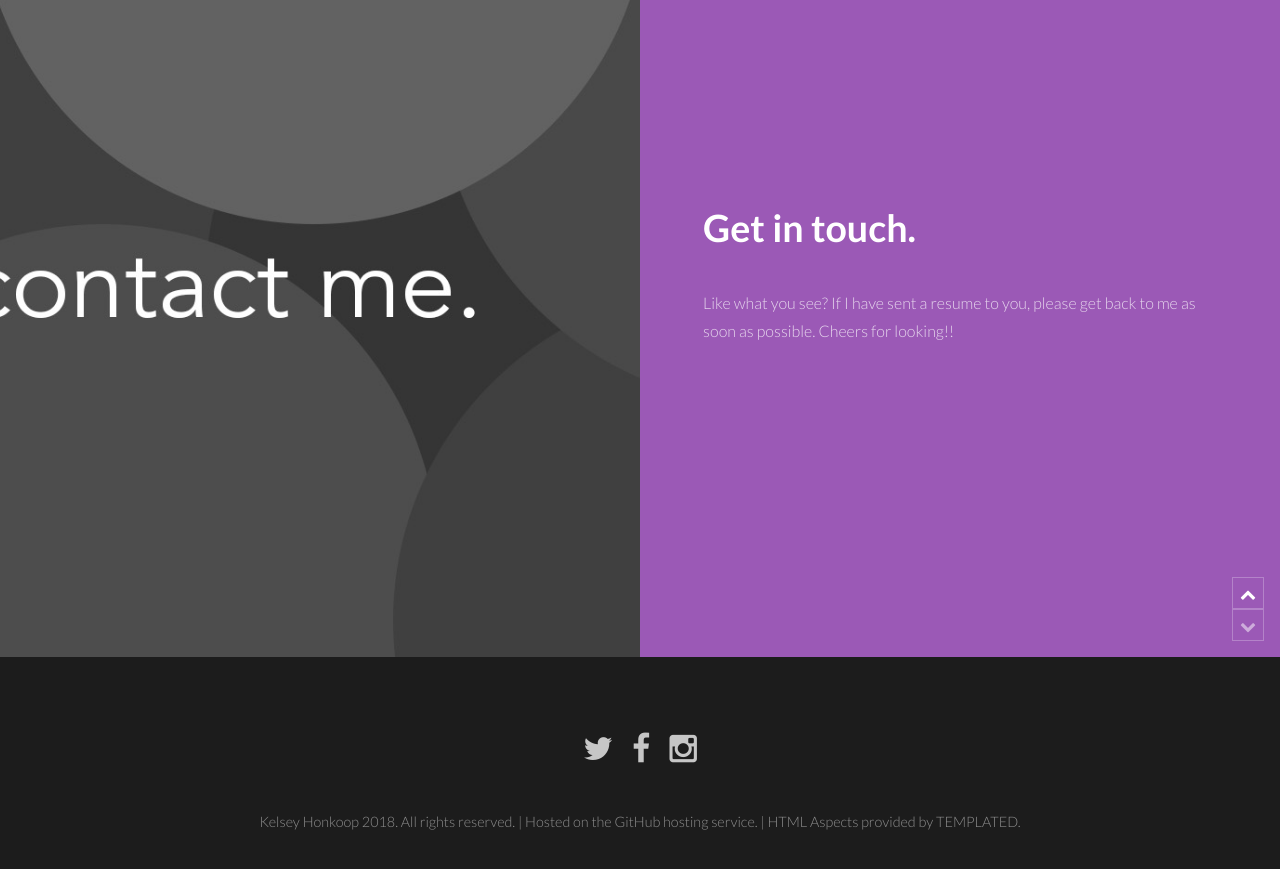
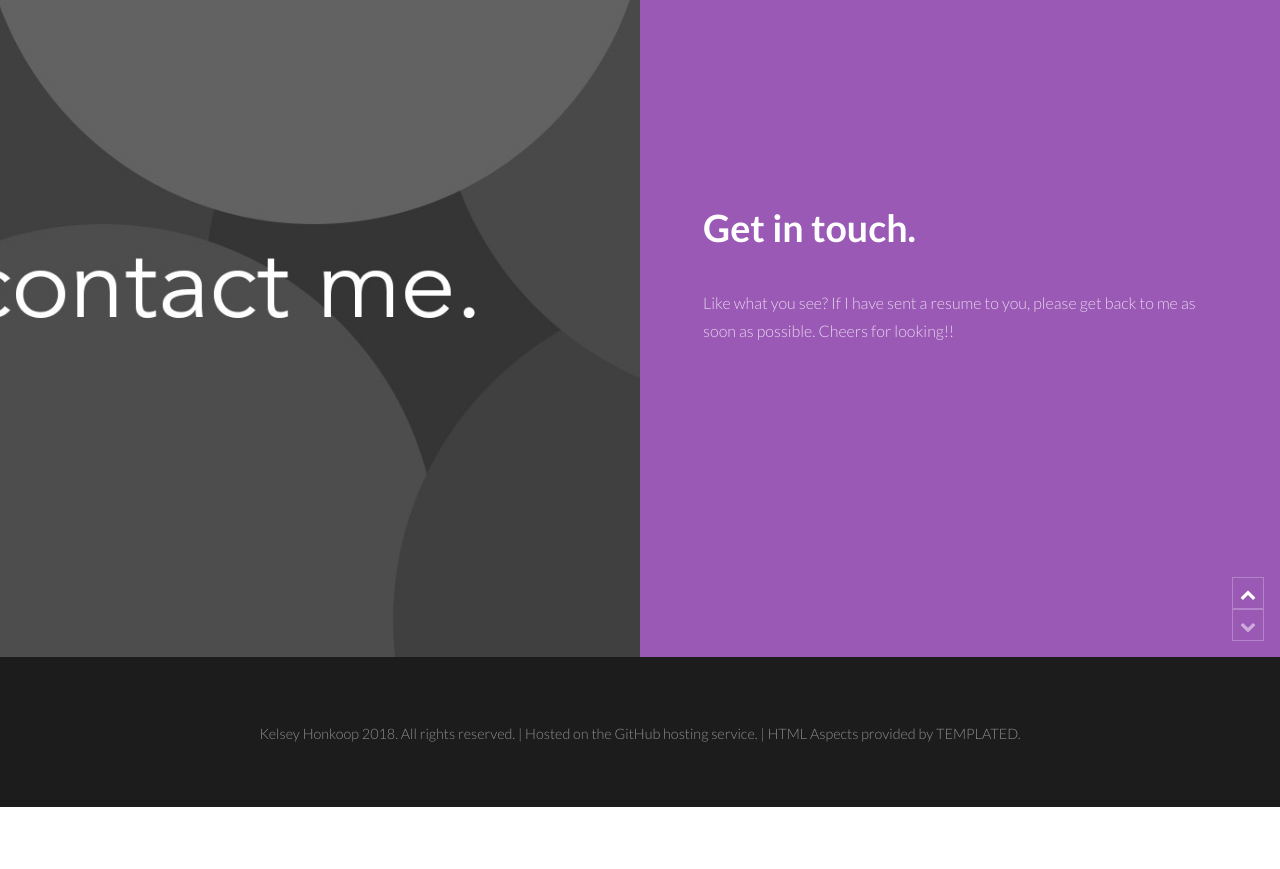
Before and after one commit to honportfolio/honportfolio.github.io, a plain HTML site: page index.html in a window 1280 px wide. Shown: the part 4262-5131 px from the top of the page. After the commit the page ends 5069 px from the top, so only its background shows below. Drawn offline with Linux system fonts and the light colour scheme; files whose address does not match are found by name.

Commit message:
text editing

```diff
--- a/index.html
+++ b/index.html
@@ -170,11 +170,6 @@
 
 		<!-- Footer -->
 			<footer id="footer">
-				<ul class="icons">
-					<li><a href="#" class="icon fa-twitter"><span class="label">Twitter</span></a></li>
-					<li><a href="#" class="icon fa-facebook"><span class="label">Facebook</span></a></li>
-					<li><a href="#" class="icon fa-instagram"><span class="label">Instagram</span></a></li>
-				</ul>
 				<div class="copyright">
 					Kelsey Honkoop 2018. All rights reserved. | Hosted on the GitHub hosting service. | HTML Aspects provided by TEMPLATED.
 				</div>
```
